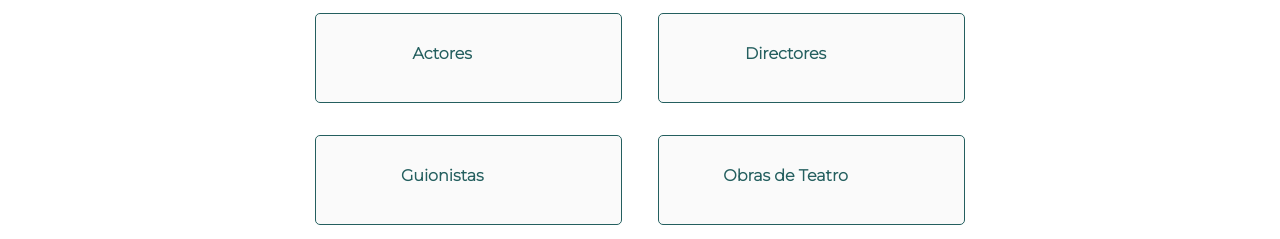
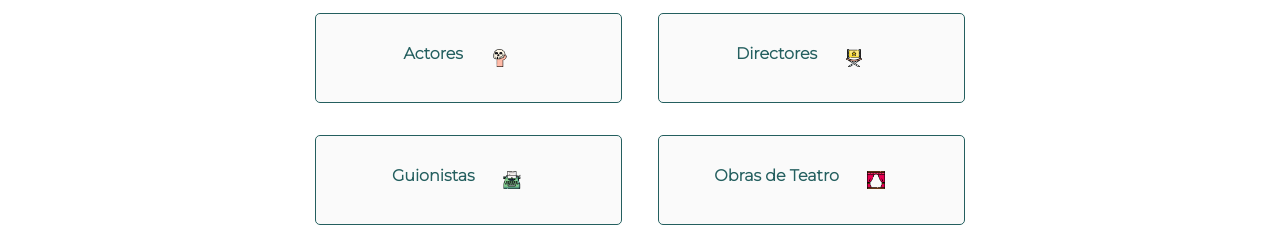
Before and after one commit to hernan04/fullstack, a plain HTML site: page FrontEnd/escenicas.html in a window 1280 px wide. Shown: the part 388-627 px from the top of the page. Drawn offline with nearby package versions, Linux system fonts and the light colour scheme; the site is published under a folder, as on GitHub Pages, so addresses that start at the root find nothing.

Commit message:
Update escenicas.html
Los cambios que se hicieron, son porque GitHub Pages no estaba leyendo correctamente la ruta de las imágenes.
Por lo que tuve que eliminar la barra (/) del principio de la URL que me linkeaba a las imágenes (/imágenes/fullstack...) para dejarla con el enrutamiento que GitHub Pages me leería como correcto (/imágenes/fullstack...)

```diff
--- a/FrontEnd/escenicas.html
+++ b/FrontEnd/escenicas.html
@@ -66,12 +66,12 @@
             <div>
                 <a href="templatemo_521_get_ready/index.html"><div class="logo-cat">
                     <h3>Actores</h3>
-                    <img src="/imágenes/hamlet.png" alt="">
+                    <img src="imágenes/hamlet.png" alt="">
                 </div></a>
 
                 <a href="templatemo_521_get_ready/index.html"><div class="logo-cat">
                     <h3>Directores</h3>
-                    <img src="/imágenes/director-chair.png" alt="">
+                    <img src="imágenes/director-chair.png" alt="">
                 </div></a>
 
             </div>
@@ -79,12 +79,12 @@
             <div>
                 <a href="templatemo_521_get_ready/index.html"><div class="logo-cat">
                     <h3>Guionistas</h3>
-                    <img src="/imágenes/typing.png" alt="">
+                    <img src="imágenes/typing.png" alt="">
                 </div></a>
 
                 <a href="templatemo_521_get_ready/index.html"><div class="logo-cat">
                     <h3>Obras de Teatro</h3>
-                    <img src="/imágenes/theatre.sc.png" alt="">
+                    <img src="imágenes/theatre.sc.png" alt="">
                 </div></a>
             </div>
 
```
